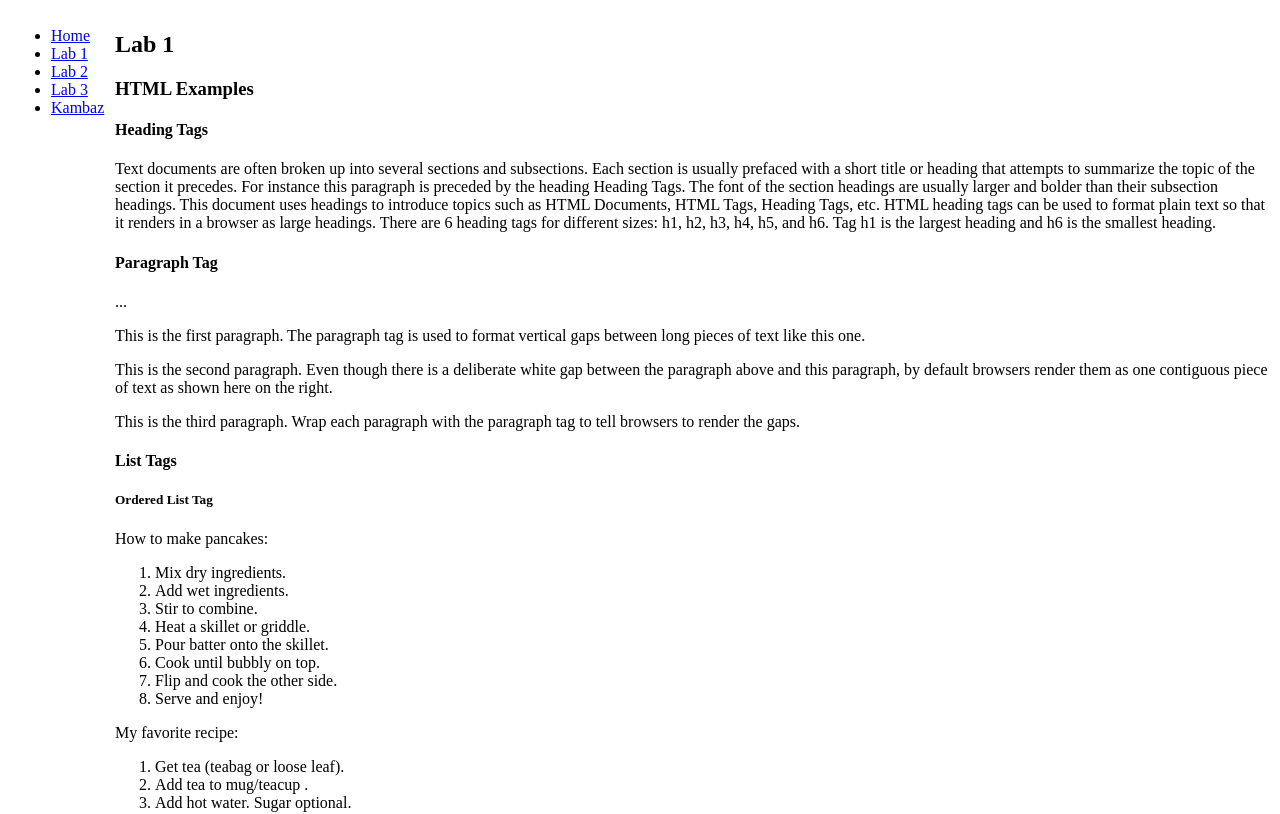
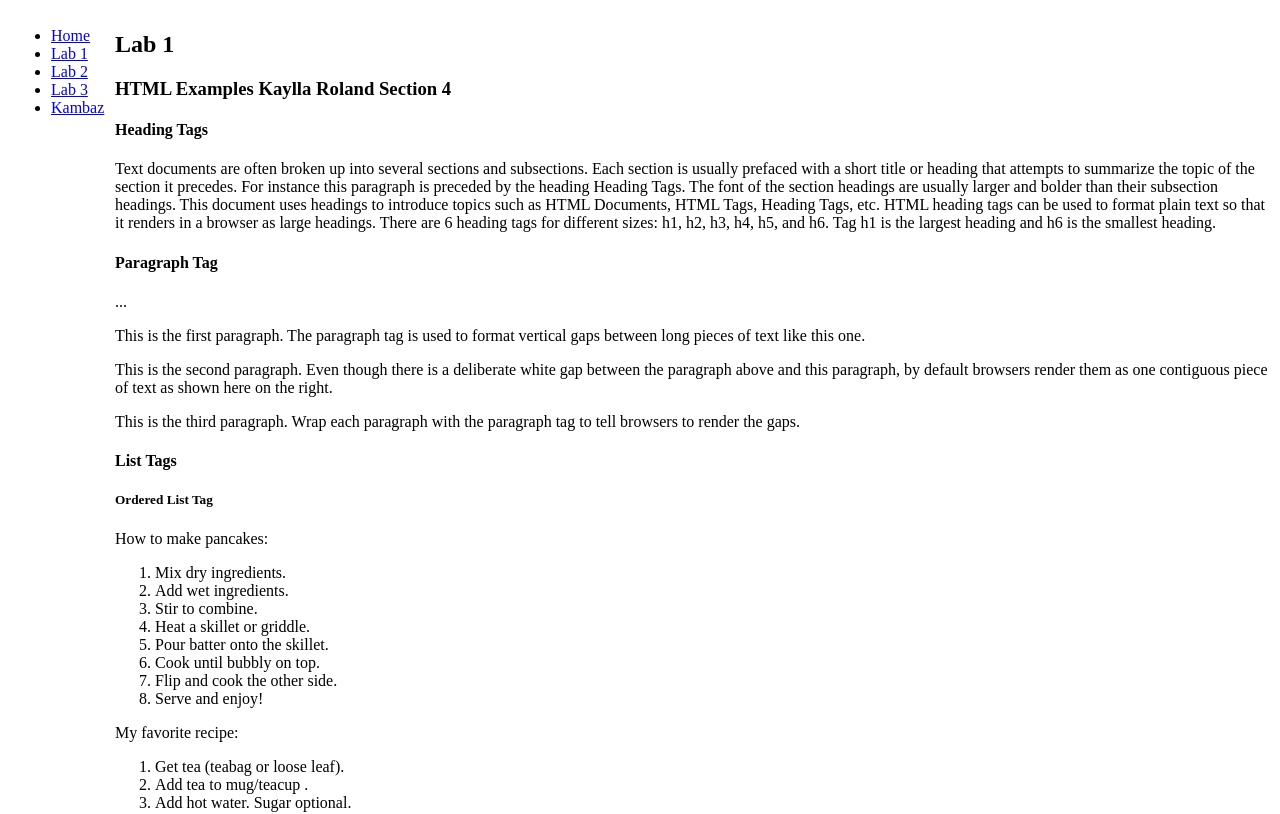
Before and after one commit to kaycrispyoats/kambaz-next-js, a Next.js app: page /Labs/Lab1 in a window 1280 px wide. Shown: the top 814 px of the page. Built offline with nearby package versions, Linux system fonts and the light colour scheme.

Commit message:
Added name and section to Lab 1 landing page

```diff
--- a/src/app/Labs/Lab1/page.tsx
+++ b/src/app/Labs/Lab1/page.tsx
@@ -4,7 +4,10 @@ export default function Lab1() {
 
       <div id="wd-lab1">
         <h2>Lab 1</h2>
-        <h3>HTML Examples</h3>
+        <h3>HTML Examples
+          Kaylla Roland
+          Section 4
+        </h3>
         <div id="wd-h-tag">
         <h4>Heading Tags</h4>
 Text documents are often broken up into several sections and subsections. Each section is usually prefaced with a short title or heading that attempts to summarize the topic of the section it precedes. For instance this paragraph is preceded by the heading Heading Tags. The font of the section headings are usually larger and bolder than their subsection headings. This document uses headings to introduce topics such as HTML Documents, HTML Tags, Heading Tags, etc. HTML heading tags can be used to format plain text so that it renders in a browser as large headings. There are 6 heading tags for different sizes: h1, h2, h3, h4, h5, and h6. Tag h1 is the largest heading and h6 is the smallest heading.
```
